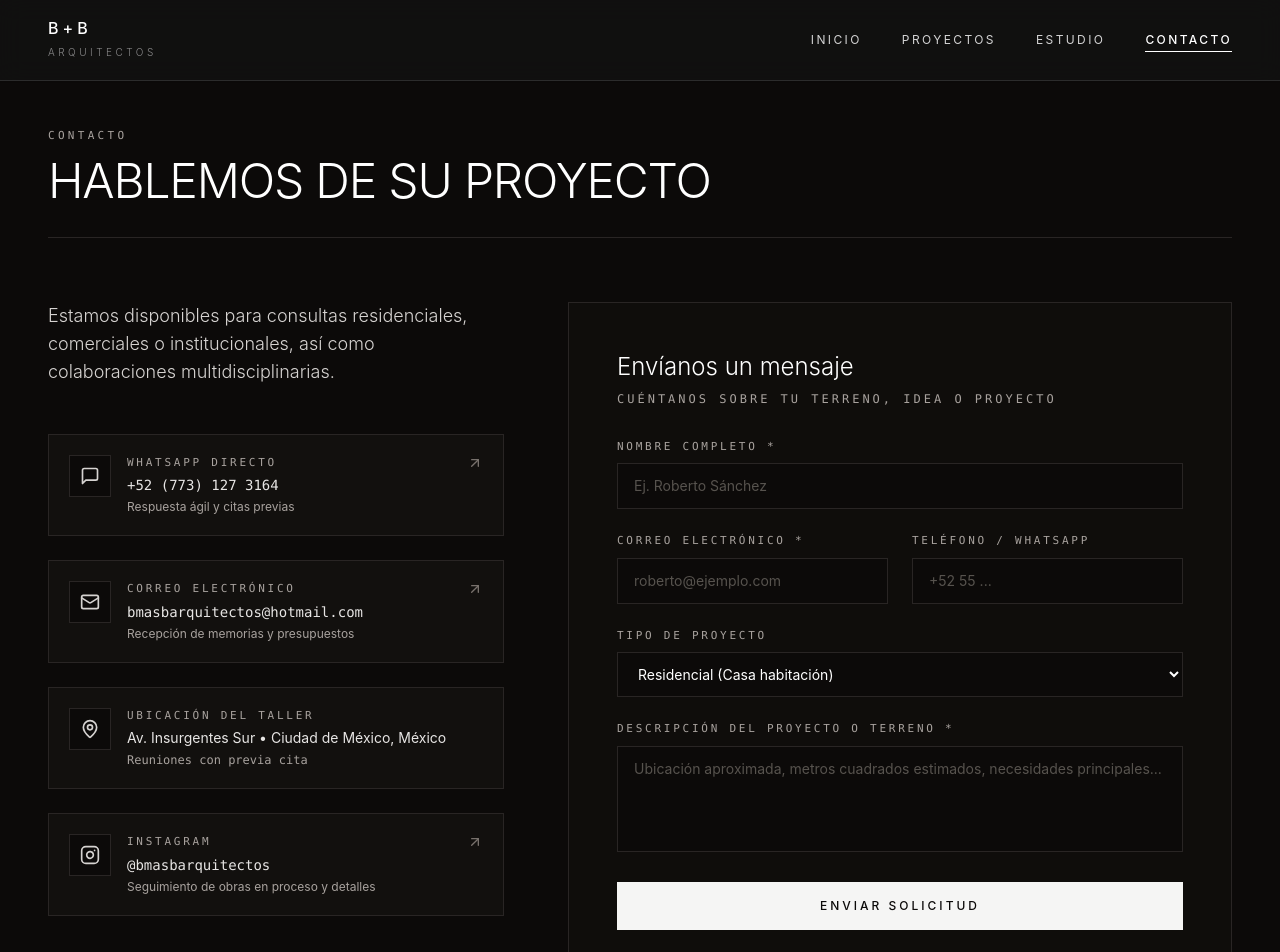
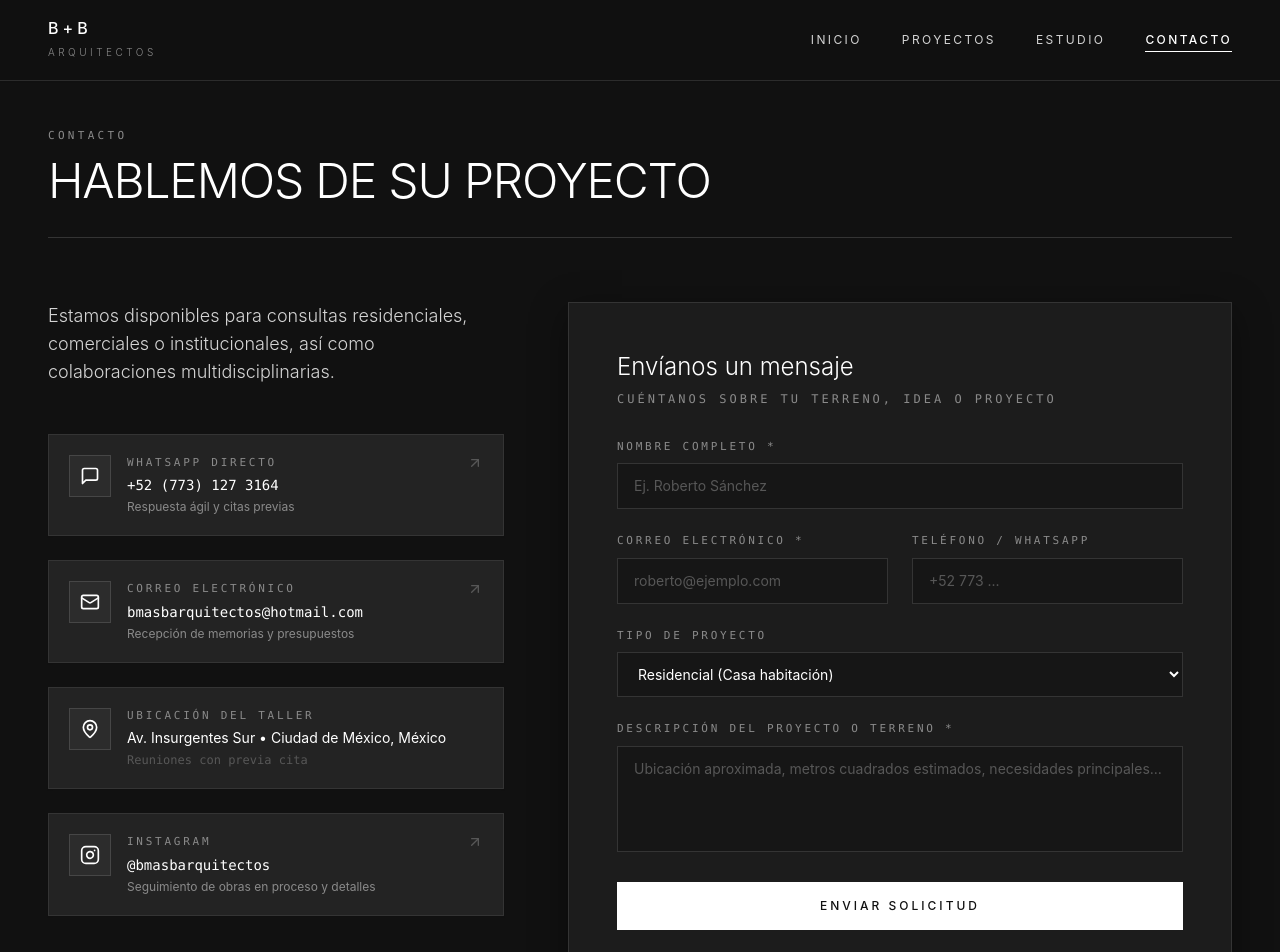
Before and after one commit to brianhdezs/b-b-website, a Next.js app: page /contacto in a window 1280 px wide. Shown: the top 952 px of the page. Built offline with nearby package versions, Linux system fonts and the light colour scheme.

Commit message:
style: estilizar secciones de estudio y contacto con paneles y bordes estructurados

```diff
--- a/src/app/contacto/page.tsx
+++ b/src/app/contacto/page.tsx
@@ -12,11 +12,11 @@ export default function ContactoPage() {
   };
 
   return (
-    <div className="min-h-screen bg-stone-950 text-stone-100 pt-32 pb-24">
+    <div className="min-h-screen bg-arch-950 text-arch-100 pt-32 pb-24">
       <div className="max-w-7xl mx-auto px-6 sm:px-8 lg:px-12">
         {/* Header */}
-        <div className="border-b border-stone-800 pb-8 mb-16">
-          <p className="text-[11px] font-mono uppercase tracking-[0.3em] text-stone-400 mb-3">
+        <div className="border-b border-arch-600 pb-8 mb-16">
+          <p className="text-[11px] font-mono uppercase tracking-[0.3em] text-arch-300 mb-3">
             Contacto
           </p>
           <h1 className="text-3xl sm:text-5xl font-light tracking-tight text-white uppercase">
@@ -28,68 +28,68 @@ export default function ContactoPage() {
           {/* Left Column: Direct Communication Channels */}
           <div className="lg:col-span-5 space-y-12">
             <div>
-              <p className="text-stone-300 font-light text-base sm:text-lg leading-relaxed mb-8">
+              <p className="text-arch-200 font-light text-base sm:text-lg leading-relaxed mb-8">
                 Estamos disponibles para consultas residenciales, comerciales o institucionales, así como colaboraciones multidisciplinarias.
               </p>
             </div>
 
-            {/* Direct Channel Cards */}
+            {/* Direct Channel Cards structured with Eerie Black & Jet Gray */}
             <div className="space-y-6">
               {/* WhatsApp (Direct Link) */}
               <a
                 href="https://wa.me/527731273164?text=Hola,%20me%20gustar%C3%ADa%20agendar%20una%20reuni%C3%B3n%20con%20B+B%20Arquitectos."
                 target="_blank"
                 rel="noopener noreferrer"
-                className="group flex items-start gap-4 p-5 bg-stone-900/40 border border-stone-800 hover:border-stone-500 transition-all"
+                className="group flex items-start gap-4 p-5 bg-arch-800 border border-arch-600 hover:border-arch-400 hover:bg-arch-700/80 transition-all shadow-sm"
               >
-                <div className="p-2.5 bg-stone-950 border border-stone-800 text-stone-300 group-hover:text-white">
+                <div className="p-2.5 bg-arch-700 border border-arch-500 text-white group-hover:bg-arch-600 transition-colors">
                   <MessageSquare className="w-5 h-5" />
                 </div>
                 <div className="flex-1">
                   <div className="flex items-center justify-between">
-                    <span className="text-[11px] font-mono uppercase tracking-widest text-stone-400">
+                    <span className="text-[11px] font-mono uppercase tracking-widest text-arch-300">
                       WhatsApp Directo
                     </span>
-                    <ArrowUpRight className="w-4 h-4 text-stone-500 group-hover:text-white transition-colors" />
+                    <ArrowUpRight className="w-4 h-4 text-arch-400 group-hover:text-white transition-colors" />
                   </div>
-                  <p className="text-stone-200 text-sm mt-1 font-mono">+52 (773) 127 3164</p>
-                  <p className="text-stone-400 text-xs mt-1">Respuesta ágil y citas previas</p>
+                  <p className="text-white text-sm mt-1 font-mono">+52 (773) 127 3164</p>
+                  <p className="text-arch-300 text-xs mt-1">Respuesta ágil y citas previas</p>
                 </div>
               </a>
 
               {/* Email */}
               <a
-                href="mailto:contacto@bmasbarquitectos.com"
-                className="group flex items-start gap-4 p-5 bg-stone-900/40 border border-stone-800 hover:border-stone-500 transition-all"
+                href="mailto:bmasbarquitectos@hotmail.com"
+                className="group flex items-start gap-4 p-5 bg-arch-800 border border-arch-600 hover:border-arch-400 hover:bg-arch-700/80 transition-all shadow-sm"
               >
-                <div className="p-2.5 bg-stone-950 border border-stone-800 text-stone-300 group-hover:text-white">
+                <div className="p-2.5 bg-arch-700 border border-arch-500 text-white group-hover:bg-arch-600 transition-colors">
                   <Mail className="w-5 h-5" />
                 </div>
                 <div className="flex-1">
                   <div className="flex items-center justify-between">
-                    <span className="text-[11px] font-mono uppercase tracking-widest text-stone-400">
+                    <span className="text-[11px] font-mono uppercase tracking-widest text-arch-300">
                       Correo Electrónico
                     </span>
-                    <ArrowUpRight className="w-4 h-4 text-stone-500 group-hover:text-white transition-colors" />
+                    <ArrowUpRight className="w-4 h-4 text-arch-400 group-hover:text-white transition-colors" />
                   </div>
-                  <p className="text-stone-200 text-sm mt-1 font-mono">bmasbarquitectos@hotmail.com</p>
-                  <p className="text-stone-400 text-xs mt-1">Recepción de memorias y presupuestos</p>
+                  <p className="text-white text-sm mt-1 font-mono">bmasbarquitectos@hotmail.com</p>
+                  <p className="text-arch-300 text-xs mt-1">Recepción de memorias y presupuestos</p>
                 </div>
               </a>
 
               {/* Location & Studio */}
-              <div className="flex items-start gap-4 p-5 bg-stone-900/40 border border-stone-800">
-                <div className="p-2.5 bg-stone-950 border border-stone-800 text-stone-300">
+              <div className="flex items-start gap-4 p-5 bg-arch-800 border border-arch-600 shadow-sm">
+                <div className="p-2.5 bg-arch-700 border border-arch-500 text-white">
                   <MapPin className="w-5 h-5" />
                 </div>
                 <div>
-                  <span className="text-[11px] font-mono uppercase tracking-widest text-stone-400 block">
+                  <span className="text-[11px] font-mono uppercase tracking-widest text-arch-300 block">
                     Ubicación del Taller
                   </span>
-                  <p className="text-stone-200 text-sm mt-1">
+                  <p className="text-white text-sm mt-1">
                     Av. Insurgentes Sur &bull; Ciudad de México, México
                   </p>
-                  <p className="text-stone-400 text-xs mt-1 font-mono">
+                  <p className="text-arch-400 text-xs mt-1 font-mono">
                     Reuniones con previa cita
                   </p>
                 </div>
@@ -100,44 +100,44 @@ export default function ContactoPage() {
                 href="https://instagram.com"
                 target="_blank"
                 rel="noopener noreferrer"
-                className="group flex items-start gap-4 p-5 bg-stone-900/40 border border-stone-800 hover:border-stone-500 transition-all"
+                className="group flex items-start gap-4 p-5 bg-arch-800 border border-arch-600 hover:border-arch-400 hover:bg-arch-700/80 transition-all shadow-sm"
               >
-                <div className="p-2.5 bg-stone-950 border border-stone-800 text-stone-300 group-hover:text-white">
+                <div className="p-2.5 bg-arch-700 border border-arch-500 text-white group-hover:bg-arch-600 transition-colors">
                   <Instagram className="w-5 h-5" />
                 </div>
                 <div className="flex-1">
                   <div className="flex items-center justify-between">
-                    <span className="text-[11px] font-mono uppercase tracking-widest text-stone-400">
+                    <span className="text-[11px] font-mono uppercase tracking-widest text-arch-300">
                       Instagram
                     </span>
-                    <ArrowUpRight className="w-4 h-4 text-stone-500 group-hover:text-white transition-colors" />
+                    <ArrowUpRight className="w-4 h-4 text-arch-400 group-hover:text-white transition-colors" />
                   </div>
-                  <p className="text-stone-200 text-sm mt-1 font-mono">@bmasbarquitectos</p>
-                  <p className="text-stone-400 text-xs mt-1">Seguimiento de obras en proceso y detalles</p>
+                  <p className="text-white text-sm mt-1 font-mono">@bmasbarquitectos</p>
+                  <p className="text-arch-300 text-xs mt-1">Seguimiento de obras en proceso y detalles</p>
                 </div>
               </a>
             </div>
           </div>
 
-          {/* Right Column: Minimalist Contact Form */}
-          <div className="lg:col-span-7 bg-stone-900/20 border border-stone-800 p-8 sm:p-12">
+          {/* Right Column: Minimalist Contact Form with Charcoal / Jet Structure */}
+          <div className="lg:col-span-7 bg-arch-850 border border-arch-600 p-8 sm:p-12 shadow-[0_10px_35px_rgba(0,0,0,0.4)]">
             <h2 className="text-xl sm:text-2xl font-light text-white mb-2">
               Envíanos un mensaje
             </h2>
-            <p className="text-xs font-mono uppercase tracking-widest text-stone-400 mb-8">
+            <p className="text-xs font-mono uppercase tracking-widest text-arch-300 mb-8">
               Cuéntanos sobre tu terreno, idea o proyecto
             </p>
 
             {submitted ? (
-              <div className="py-16 text-center space-y-4 border border-stone-800 bg-stone-950/60 p-8">
-                <CheckCircle2 className="w-10 h-10 text-stone-300 mx-auto" />
+              <div className="py-16 text-center space-y-4 border border-arch-600 bg-arch-900/60 p-8">
+                <CheckCircle2 className="w-10 h-10 text-arch-200 mx-auto" />
                 <h3 className="text-lg font-light text-white">Mensaje enviado exitosamente</h3>
-                <p className="text-sm text-stone-400 max-w-sm mx-auto font-light leading-relaxed">
+                <p className="text-sm text-arch-300 max-w-sm mx-auto font-light leading-relaxed">
                   Agradecemos su interés en el despacho. Un arquitecto de nuestro equipo se pondrá en contacto a la brevedad.
                 </p>
                 <button
                   onClick={() => setSubmitted(false)}
-                  className="mt-4 text-xs font-mono uppercase tracking-widest text-stone-400 hover:text-white underline underline-offset-4"
+                  className="mt-4 text-xs font-mono uppercase tracking-widest text-arch-300 hover:text-white underline underline-offset-4"
                 >
                   Enviar otro mensaje
                 </button>
@@ -147,7 +147,7 @@ export default function ContactoPage() {
                 <div>
                   <label
                     htmlFor="name"
-                    className="block text-[11px] font-mono uppercase tracking-widest text-stone-400 mb-2"
+                    className="block text-[11px] font-mono uppercase tracking-widest text-arch-300 mb-2"
                   >
                     Nombre Completo *
                   </label>
@@ -156,7 +156,7 @@ export default function ContactoPage() {
                     id="name"
                     required
                     placeholder="Ej. Roberto Sánchez"
-                    className="w-full bg-stone-950 border border-stone-800 px-4 py-3 text-sm text-white placeholder-stone-600 focus:outline-none focus:border-stone-400 transition-colors"
+                    className="w-full bg-arch-900 border border-arch-600 px-4 py-3 text-sm text-white placeholder-arch-400 focus:outline-none focus:border-arch-400 focus:bg-arch-950 transition-colors"
                   />
                 </div>
 
@@ -164,7 +164,7 @@ export default function ContactoPage() {
                   <div>
                     <label
                       htmlFor="email"
-                      className="block text-[11px] font-mono uppercase tracking-widest text-stone-400 mb-2"
+                      className="block text-[11px] font-mono uppercase tracking-widest text-arch-300 mb-2"
                     >
                       Correo Electrónico *
                     </label>
@@ -173,22 +173,22 @@ export default function ContactoPage() {
                       id="email"
                       required
                       placeholder="roberto@ejemplo.com"
-                      className="w-full bg-stone-950 border border-stone-800 px-4 py-3 text-sm text-white placeholder-stone-600 focus:outline-none focus:border-stone-400 transition-colors"
+                      className="w-full bg-arch-900 border border-arch-600 px-4 py-3 text-sm text-white placeholder-arch-400 focus:outline-none focus:border-arch-400 focus:bg-arch-950 transition-colors"
                     />
                   </div>
 
                   <div>
                     <label
                       htmlFor="phone"
-                      className="block text-[11px] font-mono uppercase tracking-widest text-stone-400 mb-2"
+                      className="block text-[11px] font-mono uppercase tracking-widest text-arch-300 mb-2"
                     >
                       Teléfono / WhatsApp
                     </label>
                     <input
                       type="tel"
                       id="phone"
-                      placeholder="+52 55 ..."
-                      className="w-full bg-stone-950 border border-stone-800 px-4 py-3 text-sm text-white placeholder-stone-600 focus:outline-none focus:border-stone-400 transition-colors"
+                      placeholder="+52 773 ..."
+                      className="w-full bg-arch-900 border border-arch-600 px-4 py-3 text-sm text-white placeholder-arch-400 focus:outline-none focus:border-arch-400 focus:bg-arch-950 transition-colors"
                     />
                   </div>
                 </div>
@@ -196,14 +196,14 @@ export default function ContactoPage() {
                 <div>
                   <label
                     htmlFor="typology"
-                    className="block text-[11px] font-mono uppercase tracking-widest text-stone-400 mb-2"
+                    className="block text-[11px] font-mono uppercase tracking-widest text-arch-300 mb-2"
                   >
                     Tipo de Proyecto
                   </label>
                   <select
                     id="typology"
                     defaultValue="Residencial"
-                    className="w-full bg-stone-950 border border-stone-800 px-4 py-3 text-sm text-white focus:outline-none focus:border-stone-400 transition-colors cursor-pointer"
+                    className="w-full bg-arch-900 border border-arch-600 px-4 py-3 text-sm text-white focus:outline-none focus:border-arch-400 transition-colors cursor-pointer"
                   >
                     <option value="Residencial">Residencial (Casa habitación)</option>
                     <option value="Comercial">Comercial / Usos Mixtos</option>
@@ -215,7 +215,7 @@ export default function ContactoPage() {
                 <div>
                   <label
                     htmlFor="message"
-                    className="block text-[11px] font-mono uppercase tracking-widest text-stone-400 mb-2"
+                    className="block text-[11px] font-mono uppercase tracking-widest text-arch-300 mb-2"
                   >
                     Descripción del Proyecto o Terreno *
                   </label>
@@ -224,13 +224,13 @@ export default function ContactoPage() {
                     required
                     rows={4}
                     placeholder="Ubicación aproximada, metros cuadrados estimados, necesidades principales..."
-                    className="w-full bg-stone-950 border border-stone-800 px-4 py-3 text-sm text-white placeholder-stone-600 focus:outline-none focus:border-stone-400 transition-colors resize-none"
+                    className="w-full bg-arch-900 border border-arch-600 px-4 py-3 text-sm text-white placeholder-arch-400 focus:outline-none focus:border-arch-400 focus:bg-arch-950 transition-colors resize-none"
                   />
                 </div>
 
                 <button
                   type="submit"
-                  className="w-full py-4 bg-stone-100 hover:bg-white text-stone-950 text-xs font-medium uppercase tracking-[0.25em] transition-all hover:shadow-xl"
+                  className="w-full py-4 bg-white hover:bg-arch-100 text-arch-950 text-xs font-medium uppercase tracking-[0.25em] transition-all hover:shadow-xl"
                 >
                   Enviar Solicitud
                 </button>
```
Also changed, not shown: src/app/estudio/page.tsx (+31 -31 lines).
